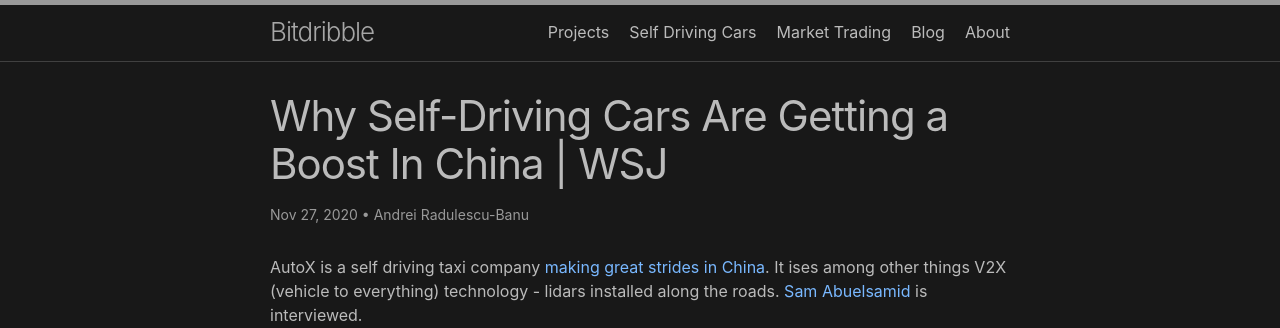
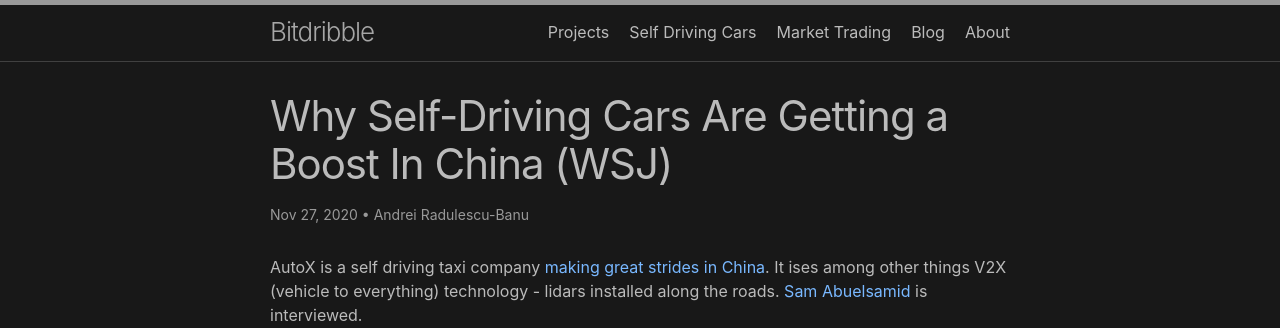
Before and after one commit to analytiq-hub/sigagent.github.io, a Jekyll site: the page built from self_driving_cars/_posts/2020-11-27-why_self_driving_cars_are_getting_a_boost_in_China_WSJ.md, in a window 1280 px wide. Shown: the top 328 px of the page. Built offline with Jekyll 4.4.1, drawn with Linux system fonts in a browser that asks for light colours.

Commit message:
*** empty log message ***

```diff
--- a/self_driving_cars/_posts/2020-11-27-why_self_driving_cars_are_getting_a_boost_in_China_WSJ.md
+++ b/self_driving_cars/_posts/2020-11-27-why_self_driving_cars_are_getting_a_boost_in_China_WSJ.md
@@ -1,6 +1,6 @@
 ---
 layout: post
-title: "Why Self-Driving Cars Are Getting a Boost In China | WSJ"
+title: "Why Self-Driving Cars Are Getting a Boost In China (WSJ)"
 author:
 - Andrei Radulescu-Banu
 ---
```
